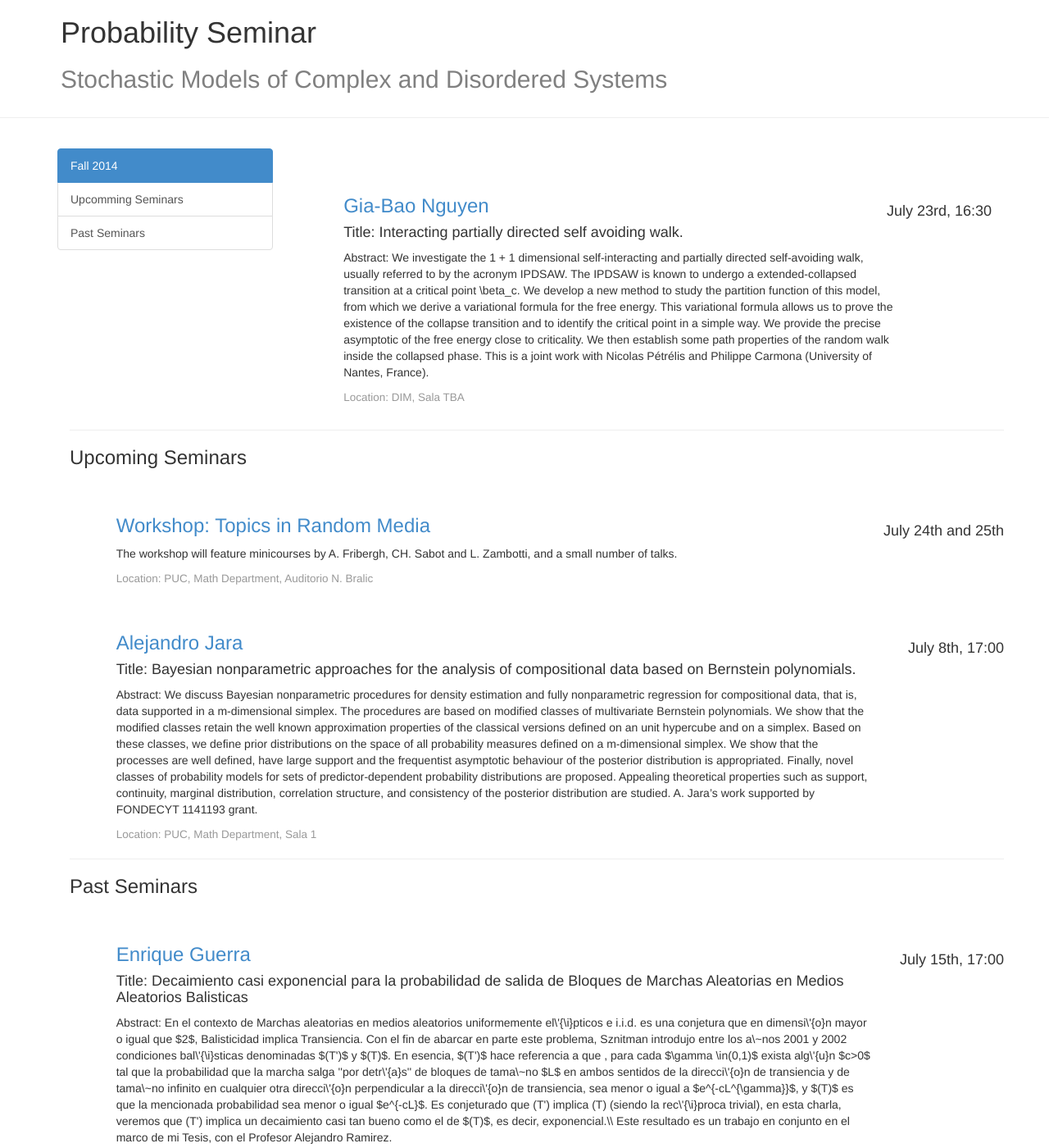
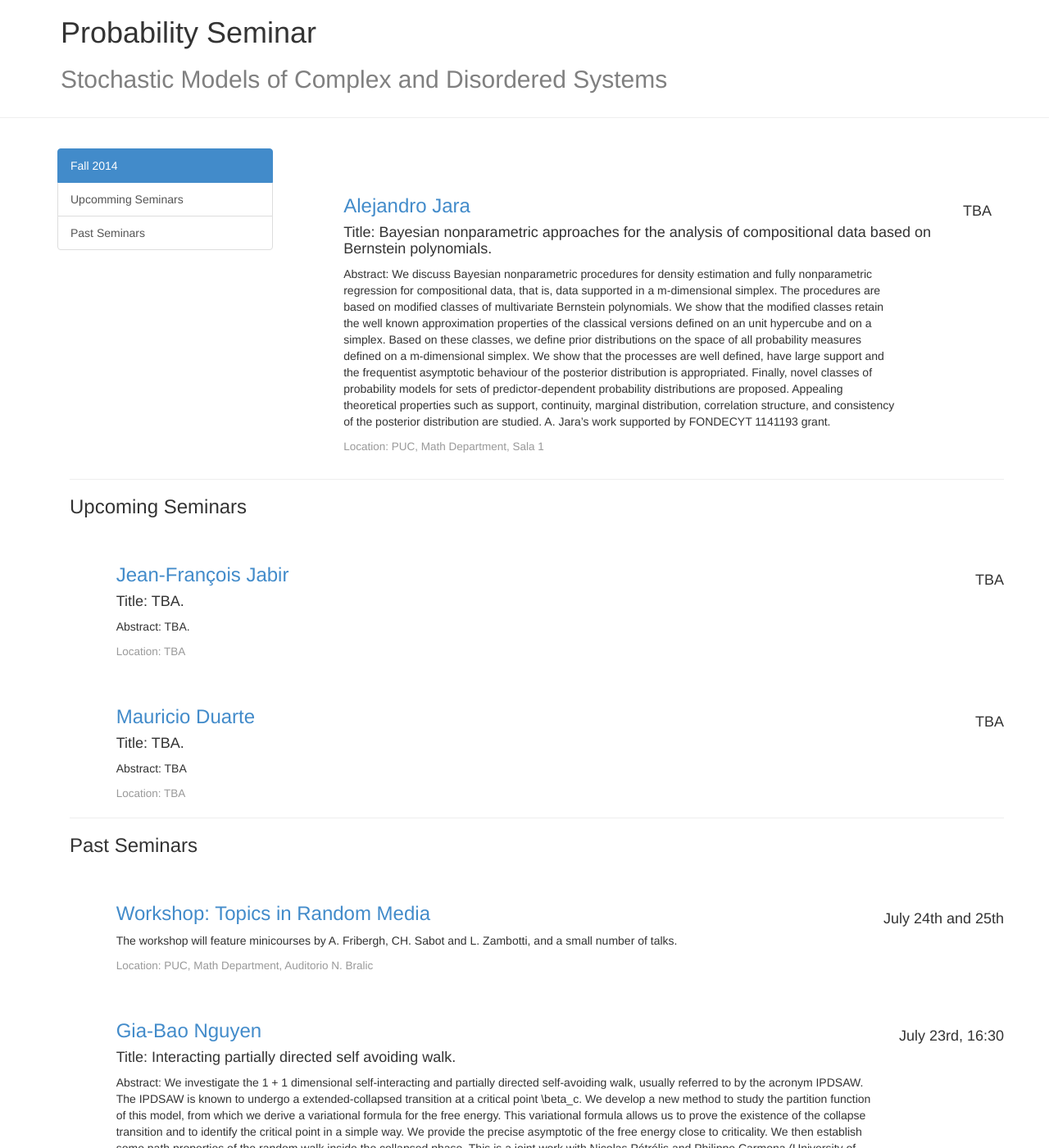
Before and after one commit to seminarmn/seminarmn.github.io, a Jekyll site: the page index.html, which Jekyll copies as it is, in a window 1280 px wide and 1400 px high. Shown: the whole window at 82% size. Built offline with Jekyll 4.4.1, drawn with Linux system fonts in a browser that asks for light colours; Markdown is read by kramdown in place of the engine named in the settings.

Commit message:
update august 7

```diff
--- a/index.html
+++ b/index.html
@@ -54,15 +54,14 @@
 
             <div class="col-md-9">
                 <div >
-                    <div class="caption-full" style="margin-top:1.5cm; margin-left:1.5cm">
-                        <h4 class="pull-right">July 23rd, 16:30</h4>
-                        <h3><a href="#">Gia-Bao Nguyen</a> <!-- Line 291 -->
-                        </h3>
-                        <h4>Title: Interacting partially directed self avoiding walk.</h4>
-                        <p style='width:85%'> Abstract: We investigate the 1 + 1 dimensional self-interacting and partially directed self-avoiding walk, usually referred to by the acronym IPDSAW. The IPDSAW is known to undergo a extended-collapsed transition at a critical point \beta_c. We develop a new method to study the partition function of this model, from which we derive a variational formula for the free energy. This variational formula allows us to prove the existence of the collapse transition and to identify the critical point in a simple way. We provide the precise asymptotic of the free energy close to criticality. We then establish some path properties of the random walk inside the collapsed phase. This is a joint work with Nicolas Pétrélis and Philippe Carmona (University of Nantes, France).
-                        </p>
-                        <h4> <small>Location: DIM, Sala TBA</small></h4>
-                    </div>
+                        <div class="caption-full" style="margin-top:1.5cm; margin-left:1.5cm">
+                            <h4 class="pull-right">TBA</h4>
+                            <h3><a href="#">Alejandro Jara</a> <!-- Line 291 -->
+                            </h3>
+                            <h4>Title: Bayesian nonparametric approaches for the analysis of compositional data based on Bernstein polynomials.</h4>
+                            <p style='width:85%'> Abstract: We discuss Bayesian nonparametric procedures for density estimation and fully nonparametric regression for compositional data, that is, data supported in a m-dimensional simplex. The procedures are based on modified classes of multivariate Bernstein polynomials. We show that the modified classes retain the well known approximation properties of the classical versions defined on an unit hypercube and on a simplex. Based on these classes, we define prior distributions on the space of all probability measures defined on a m-dimensional simplex.  We show that the processes are well defined, have large support and the frequentist asymptotic behaviour of the posterior distribution is appropriated.  Finally, novel classes of probability models  for sets of predictor-dependent probability distributions are proposed. Appealing theoretical properties such as support, continuity,  marginal distribution, correlation structure, and consistency of the posterior distribution are studied. A. Jara’s work supported by FONDECYT 1141193 grant.</p>
+                            <h4> <small>Location: PUC, Math Department, Sala 1</small></h4>
+                        </div>
                 </div>
 
 
@@ -80,22 +79,22 @@
 
         <div >
                     <div class="caption-full" style="margin-top:1.5cm; margin-left:1.5cm">
-                        <h4 class="pull-right">July 24th and 25th</h4>
-                        <h3><a href="http://random-media.github.io/">Workshop: Topics in Random Media</a> <!-- Line 291 -->
+                        <h4 class="pull-right">TBA</h4>
+                        <h3><a href="http://random-media.github.io/">Jean-François Jabir</a> <!-- Line 291 -->
                         </h3>
-
-                            <p style='width:85%'> The workshop will feature minicourses by A. Fribergh, CH. Sabot and L. Zambotti, and a small number of talks.</p>
-                        <h4> <small>Location: PUC, Math Department, Auditorio N. Bralic</small></h4>
+                        <h4>Title: TBA.</h4>
+                            <p style='width:85%'> Abstract: TBA.</p>
+                        <h4> <small>Location: TBA</small></h4>
                     </div>
 
                     <div >
                         <div class="caption-full" style="margin-top:1.5cm; margin-left:1.5cm">
-                            <h4 class="pull-right">July 8th, 17:00</h4>
-                            <h3><a href="#">Alejandro Jara</a> <!-- Line 291 -->
+                            <h4 class="pull-right">TBA</h4>
+                            <h3><a href="#">Mauricio Duarte</a> <!-- Line 291 -->
                             </h3>
-                            <h4>Title: Bayesian nonparametric approaches for the analysis of compositional data based on Bernstein polynomials.</h4>
-                            <p style='width:85%'> Abstract: We discuss Bayesian nonparametric procedures for density estimation and fully nonparametric regression for compositional data, that is, data supported in a m-dimensional simplex. The procedures are based on modified classes of multivariate Bernstein polynomials. We show that the modified classes retain the well known approximation properties of the classical versions defined on an unit hypercube and on a simplex. Based on these classes, we define prior distributions on the space of all probability measures defined on a m-dimensional simplex.  We show that the processes are well defined, have large support and the frequentist asymptotic behaviour of the posterior distribution is appropriated.  Finally, novel classes of probability models  for sets of predictor-dependent probability distributions are proposed. Appealing theoretical properties such as support, continuity,  marginal distribution, correlation structure, and consistency of the posterior distribution are studied. A. Jara’s work supported by FONDECYT 1141193 grant.</p>
-                            <h4> <small>Location: PUC, Math Department, Sala 1</small></h4>
+                            <h4>Title: TBA.</h4>
+                            <p style='width:85%'> Abstract: TBA</p>
+                            <h4> <small>Location: TBA</small></h4>
                         </div>
                     </div>
 
@@ -104,6 +103,27 @@
         <hr>
 
         <h3 id="past"> Past Seminars</h3>
+
+        <div class="caption-full" style="margin-top:1.5cm; margin-left:1.5cm">
+                        <h4 class="pull-right">July 24th and 25th</h4>
+                        <h3><a href="http://random-media.github.io/">Workshop: Topics in Random Media</a> <!-- Line 291 -->
+                        </h3>
+
+                            <p style='width:85%'> The workshop will feature minicourses by A. Fribergh, CH. Sabot and L. Zambotti, and a small number of talks.</p>
+                        <h4> <small>Location: PUC, Math Department, Auditorio N. Bralic</small></h4>
+        </div>
+
+        <div >
+                    <div class="caption-full" style="margin-top:1.5cm; margin-left:1.5cm">
+                        <h4 class="pull-right">July 23rd, 16:30</h4>
+                        <h3><a href="#">Gia-Bao Nguyen</a> <!-- Line 291 -->
+                        </h3>
+                        <h4>Title: Interacting partially directed self avoiding walk.</h4>
+                        <p style='width:85%'> Abstract: We investigate the 1 + 1 dimensional self-interacting and partially directed self-avoiding walk, usually referred to by the acronym IPDSAW. The IPDSAW is known to undergo a extended-collapsed transition at a critical point \beta_c. We develop a new method to study the partition function of this model, from which we derive a variational formula for the free energy. This variational formula allows us to prove the existence of the collapse transition and to identify the critical point in a simple way. We provide the precise asymptotic of the free energy close to criticality. We then establish some path properties of the random walk inside the collapsed phase. This is a joint work with Nicolas Pétrélis and Philippe Carmona (University of Nantes, France).
+                        </p>
+                        <h4> <small>Location: DIM, Sala TBA</small></h4>
+                    </div>
+        </div>
 
 
          <div >
```
Also changed, not shown: 2 other files.
